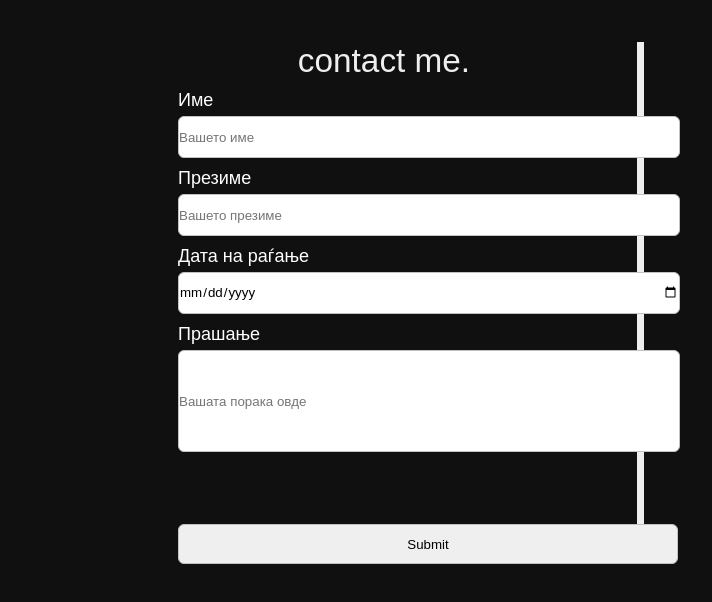
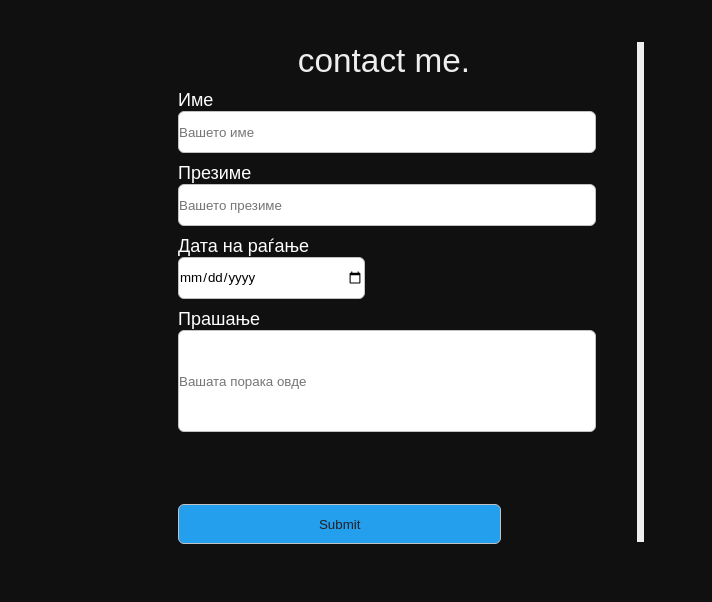
Before and after one commit to mladengladen/mladengladen.github.io, a plain HTML site: page contact.html in a window 1280 px wide. Shown: the part 148-750 px from the top of the page, 0-712 px from the left. Drawn offline with Linux system fonts and the light colour scheme; a web font is replaced by a local one.

```diff
--- a/contact.html
+++ b/contact.html
@@ -43,24 +43,24 @@
           <form action="contact.html">
             <label>Име</label>
             <br>
-            <input type="text" name="name" placeholder="Вашето име">
+            <input type="text" name="name" placeholder="Вашето име" style="width: 90%;">
             <label>Презиме</label>
             <br>
-            <input type="text" name="name" placeholder="Вашето презиме">
+            <input type="text" name="name" placeholder="Вашето презиме" style="width: 90%;">
             <br>
             <label>Дата на раѓање</label>
             <br>
-            <input type="date" name="name" placeholder="dd----yyyy">
+            <input type="date" name="name" placeholder="dd----yyyy" style="width: 40%; float: left;">
             <br>
             <label>Прашање</label>
             <br>
-            <input type="text" name="name" placeholder="Вашата порака овде" style=" height: 100px;">
+            <input type="text" name="name" placeholder="Вашата порака овде" style=" height: 100px;width: 90%;">
             <br>
             <br>
             <br>
             <br>
             <br>
-            <input type="submit" value="Submit">
+            <input type="submit" value="Submit" style="width: 70%; color: #212121; background-color: #249fee;">
         </form>
         </div>
     </div>
--- a/style.css
+++ b/style.css
@@ -121,7 +121,7 @@
 }
 
 .aboutme-page{
-    height: 90vh;
+    max-height: 90vh;
 }
 
 .aboutme-page > h1{
@@ -252,6 +252,7 @@
 
 .contact-left{
     width: 50%;
+    height: 100%;
 }
 
 .contact-text-left{
@@ -308,6 +309,10 @@
     margin-left: 50px;
 }
 
+label{
+    margin-bottom: 0 !important;
+}
+
 .portfolio-page{
     height: 90vh;
     display: flex;
```
